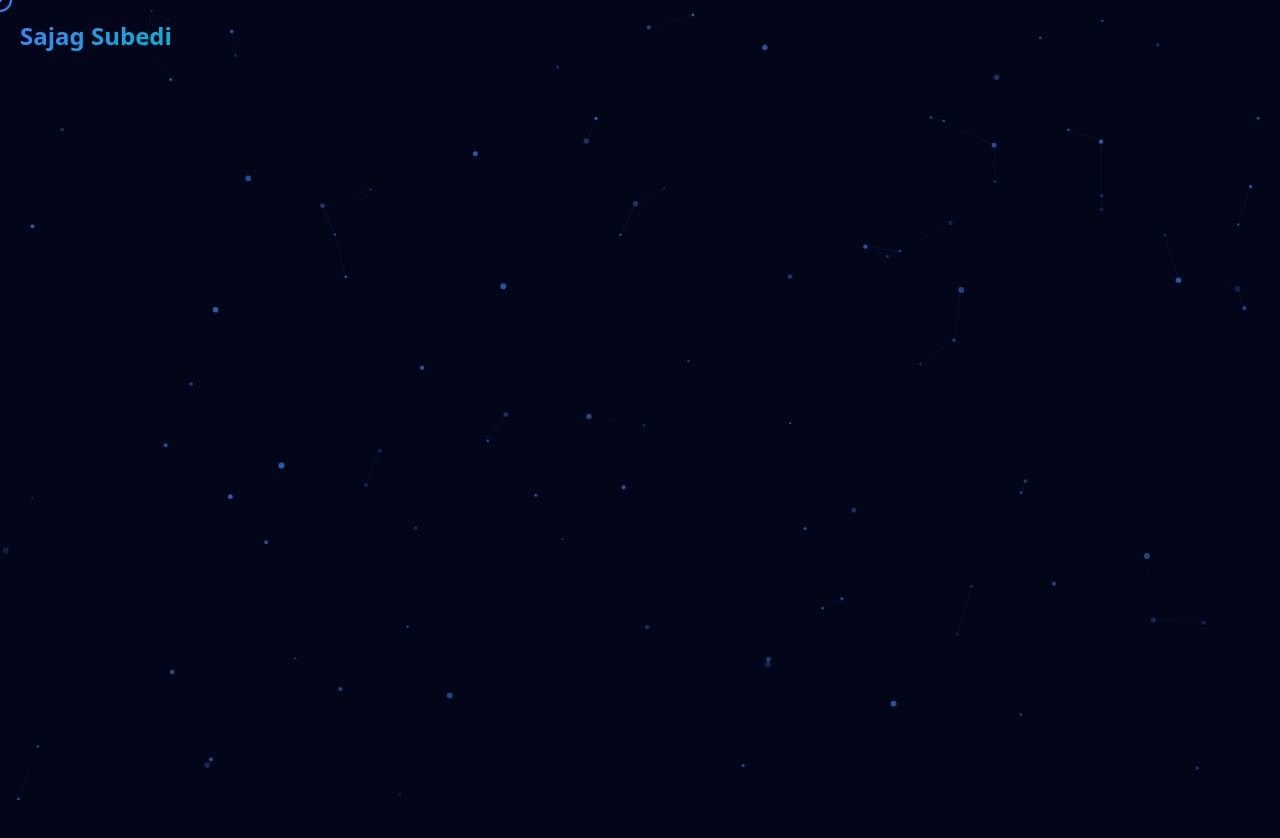
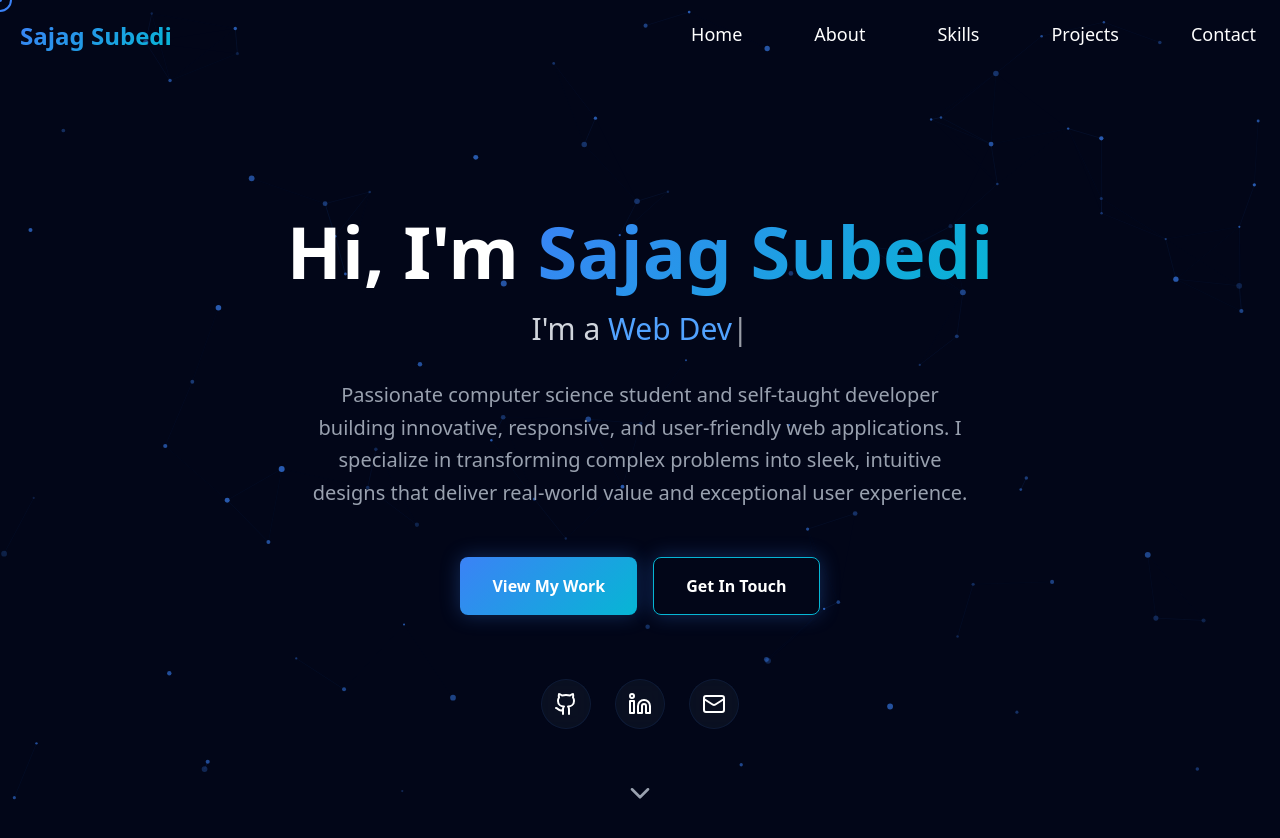
Before and after one commit to sajagsubedi/Portfolio, a Next.js app: page / in a window 1280 px wide. Shown: the top 838 px of the page. Built offline with nearby package versions, Linux system fonts and the light colour scheme.

Commit message:
Implement hero section

```diff
--- a/src/app/globals.css
+++ b/src/app/globals.css
@@ -23,10 +23,6 @@
     --background: #0a0a0a;
     --foreground: #ededed;
   }
-}
-
-* {
-  @apply m-0 p-0 box-border;
 }
 
 /* Custom scrollbar */
@@ -58,7 +54,11 @@
   -webkit-text-fill-color: transparent;
   background-clip: text;
 }
-
+.glass {
+  background: rgba(30, 41, 59, 0.3);
+  backdrop-filter: blur(10px);
+  border: 1px solid rgba(59, 130, 246, 0.1);
+}
 /* Neon glow effect */
 .neon-glow {
   box-shadow: 0 0 20px rgba(59, 130, 246, 0.3);
@@ -72,6 +72,36 @@
 .hover-lift:hover {
   transform: translateY(-5px);
   box-shadow: 0 10px 30px rgba(59, 130, 246, 0.2);
+}
+
+/* utility classes */
+
+.primaryButton {
+  @apply px-8 py-4 rounded-lg font-semibold transition-all duration-300;
+  background: linear-gradient(
+    135deg,
+    var(--color-primary) 0%,
+    var(--color-accent) 100%
+  );
+}
+.primaryButton:hover {
+  background: linear-gradient(
+    90deg,
+    var(--color-primary) 0%,
+    var(--color-accent) 100%
+  );
+}
+
+.secondaryButton {
+  @apply px-8 py-4 rounded-lg font-semibold transition-all duration-300 border-1 border-accent;
+}
+
+.secondaryButton:hover {
+  background: linear-gradient(
+    135deg,
+    var(--color-primary) 0%,
+    var(--color-accent) 100%
+  );
 }
 
 #nav {
--- a/src/app/page.tsx
+++ b/src/app/page.tsx
@@ -1,7 +1,46 @@
-import React from "react";
+"use client";
+
+import Hero from "@/components/Hero";
+import gsap from "gsap";
+import React, { useEffect } from "react";
 
 const Page = () => {
-  return <main className="h-[200vh]"></main>;
+  useEffect(() => {
+    // Initialize smooth scrolling
+    gsap.to(window, {
+      scrollTo: { y: 0 },
+      duration: 0,
+    });
+
+    // Animate sections on scroll
+    const sections = gsap.utils.toArray(".section");
+    sections.forEach((section) => {
+      gsap.fromTo(
+        section as Element,
+        {
+          opacity: 0,
+          y: 50,
+        },
+        {
+          opacity: 1,
+          y: 0,
+          duration: 1,
+          ease: "power2.out",
+          scrollTrigger: {
+            trigger: section as Element,
+            start: "top 80%",
+            end: "bottom 20%",
+            toggleActions: "play none none reverse",
+          },
+        }
+      );
+    });
+  }, []);
+  return (
+    <main>
+      <Hero />
+    </main>
+  );
 };
 
 export default Page;
--- /dev/null
+++ b/src/components/Hero.tsx
@@ -0,0 +1,185 @@
+"use client";
+
+import React, { useEffect, useRef } from "react";
+import { ChevronDown, Github, Linkedin, Mail } from "lucide-react";
+import { gsap } from "gsap";
+
+const Hero: React.FC = () => {
+  const heroRef = useRef<HTMLDivElement>(null);
+  const typewriterRef = useRef<HTMLSpanElement>(null);
+
+  useEffect(() => {
+    const tl = gsap.timeline();
+
+    // Animate hero content
+    tl.fromTo(
+      ".hero-title",
+      { opacity: 0, y: 50 },
+      { opacity: 1, y: 0, duration: 1, ease: "power2.out" }
+    )
+      .fromTo(
+        ".hero-subtitle",
+        { opacity: 0, y: 30 },
+        { opacity: 1, y: 0, duration: 0.8, ease: "power2.out" },
+        "-=0.5"
+      )
+      .fromTo(
+        ".hero-description",
+        { opacity: 0, y: 30 },
+        { opacity: 1, y: 0, duration: 0.8, ease: "power2.out" },
+        "-=0.3"
+      )
+      .fromTo(
+        ".hero-buttons",
+        { opacity: 0, y: 30 },
+        { opacity: 1, y: 0, duration: 0.8, ease: "power2.out" },
+        "-=0.3"
+      )
+      .fromTo(
+        ".hero-social",
+        { opacity: 0, scale: 0.8 },
+        {
+          opacity: 1,
+          scale: 1,
+          duration: 0.5,
+          stagger: 0.1,
+          ease: "back.out(1.7)",
+        },
+        "-=0.5"
+      );
+
+    // Typewriter effect
+    const words = [
+      "Web Developer",
+      "Student",
+      "UI/UX Designer",
+      "Tech Enthusiast",
+    ];
+
+    let wordIndex = 0;
+    let charIndex = 0;
+    let isDeleting = false;
+
+    const typeWriter = () => {
+      const currentWord = words[wordIndex];
+      const typewriterElement = typewriterRef.current;
+
+      if (!typewriterElement) return;
+
+      if (isDeleting) {
+        typewriterElement.textContent = currentWord.substring(0, charIndex - 1);
+        charIndex--;
+      } else {
+        typewriterElement.textContent = currentWord.substring(0, charIndex + 1);
+        charIndex++;
+      }
+
+      let typeSpeed = isDeleting ? 50 : 100;
+
+      if (!isDeleting && charIndex === currentWord.length) {
+        typeSpeed = 2000;
+        isDeleting = true;
+      } else if (isDeleting && charIndex === 0) {
+        isDeleting = false;
+        wordIndex = (wordIndex + 1) % words.length;
+        typeSpeed = 500;
+      }
+
+      setTimeout(typeWriter, typeSpeed);
+    };
+
+    setTimeout(typeWriter, 2000);
+
+    // Floating animation for chevron
+    gsap.to(".chevron-float", {
+      y: 10,
+      duration: 2,
+      repeat: -1,
+      yoyo: true,
+      ease: "power2.inOut",
+    });
+  }, []);
+
+  const scrollToAbout = () => {
+    const aboutSection = document.querySelector("#about");
+    if (aboutSection) {
+      aboutSection.scrollIntoView({ behavior: "smooth" });
+    }
+  };
+
+  return (
+    <section
+      id="home"
+      ref={heroRef}
+      className="min-h-screen flex items-center justify-center"
+    >
+      <div className="container mx-auto px-6 text-center">
+        <div className="max-w-4xl mx-auto">
+          <h1 className="hero-title text-5xl md:text-7xl font-bold mb-6">
+            Hi, I&apos;m <span className="gradient-text">Sajag Subedi</span>
+          </h1>
+
+          <h2 className="hero-subtitle text-2xl md:text-3xl font-light mb-8 text-gray-300">
+            I&apos;m a&nbsp;
+            <span
+              ref={typewriterRef}
+              className="text-blue-400 font-medium"
+            ></span>
+            <span className="animate-pulse">|</span>
+          </h2>
+
+          <p className="hero-description text-lg md:text-xl text-gray-400 mb-12 max-w-2xl mx-auto leading-relaxed">
+            Passionate computer science student and self-taught developer
+            building innovative, responsive, and user-friendly web applications.
+            I specialize in transforming complex problems into sleek, intuitive
+            designs that deliver real-world value and exceptional user
+            experience.
+          </p>
+
+          <div className="hero-buttons flex flex-col sm:flex-row gap-4 justify-center mb-16">
+            <button className="primaryButton hover-lift neon-glow">
+              View My Work
+            </button>
+            <button className="secondaryButton hover-lift neon-glow">
+              Get In Touch
+            </button>
+          </div>
+
+          <div className="hero-social flex justify-center space-x-6">
+            <a
+              href="https://github.com/sajagsubedi"
+              target="_blank"
+              rel="noopener noreferrer"
+              className="p-3 glass rounded-full hover:bg-blue-600/20 transition-all duration-300 hover-lift"
+            >
+              <Github size={24} />
+            </a>
+            <a
+              href="https://www.linkedin.com/in/sajagsubedi/"
+              target="_blank"
+              rel="noopener noreferrer"
+              className="p-3 glass rounded-full hover:bg-blue-600/20 transition-all duration-300 hover-lift"
+            >
+              <Linkedin size={24} />
+            </a>
+            <a
+              href="mailto:sajagsubedi03@gmail.com"
+              className="p-3 glass rounded-full hover:bg-blue-600/20 transition-all duration-300 hover-lift"
+            >
+              <Mail size={24} />
+            </a>
+          </div>
+        </div>
+      </div>
+
+      <button
+        onClick={scrollToAbout}
+        className="chevron-float absolute bottom-0 left-1/2 transform -translate-x-1/2 text-gray-400 hover:text-blue-400 transition-colors duration-300"
+      >
+        <ChevronDown size={32} />
+      </button>
+    </section>
+  );
+};
+
+export default Hero;
```
